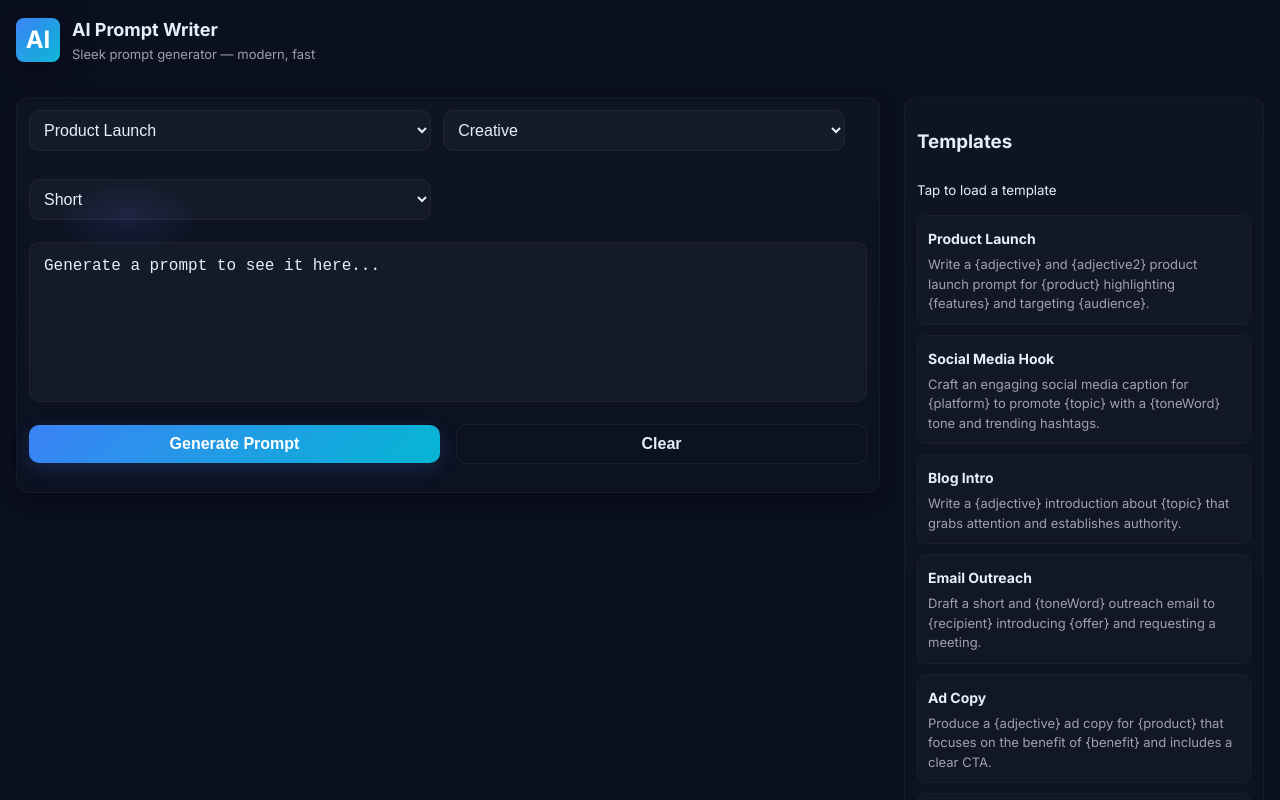
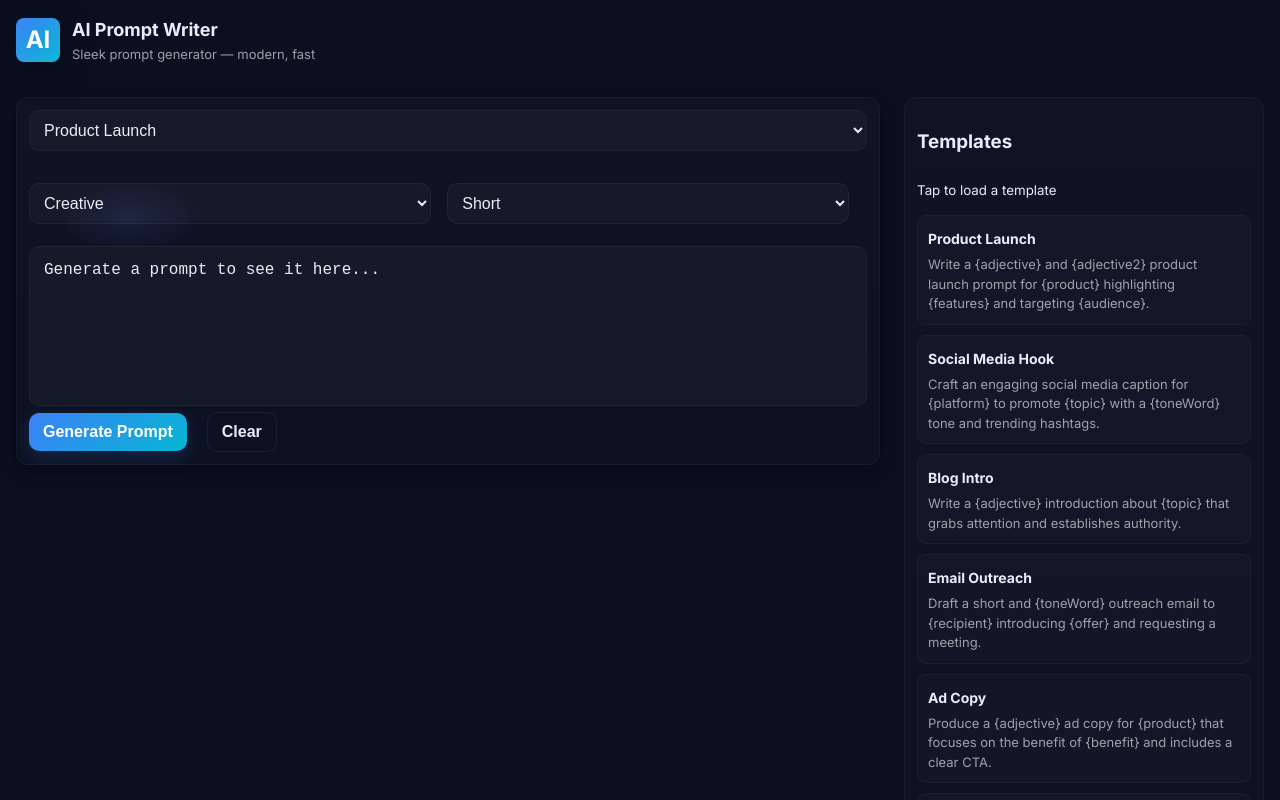
Before and after one commit to gabezigo/AiPromptGenerator, a React (Create React App) app: page / in a window 1280 px wide. Shown: the top 800 px of the page. Built offline with nearby package versions, Linux system fonts and the light colour scheme; the HTML template or start-up script is replaced by a standard one.

Commit message:
Update index.css

```diff
--- a/src/index.css
+++ b/src/index.css
@@ -326,23 +326,21 @@ body {
   margin-top: 0.8rem;
 }
 
-/* Make dropdowns take about half width and add vertical spacing */
-.controls .select {
-  flex: 0 1 48%;
-  margin-bottom: 1.6rem; /* space below each dropdown */
+.controls {
+  display: flex;
+  flex-wrap: wrap;
+  gap: 1.6rem;
 }
 
-/* Make buttons wrap and have space between */
-.actions {
-  display: flex;
-  flex-wrap: wrap;
-  gap: 1.6rem; /* space between buttons */
-  margin-top: 1.6rem; /* space above buttons */
+/* Make first select full width */
+.controls .select:first-child {
+  flex: 1 1 100%;
+  margin-bottom: 1.6rem;
 }
 
-/* Make buttons take about half width with margin below */
-.actions .btn {
-  flex: 1 1 48%;
+/* Other selects share the row */
+.controls .select:not(:first-child) {
+  flex: 0 1 48%;
   margin-bottom: 1.6rem;
 }
 
```
